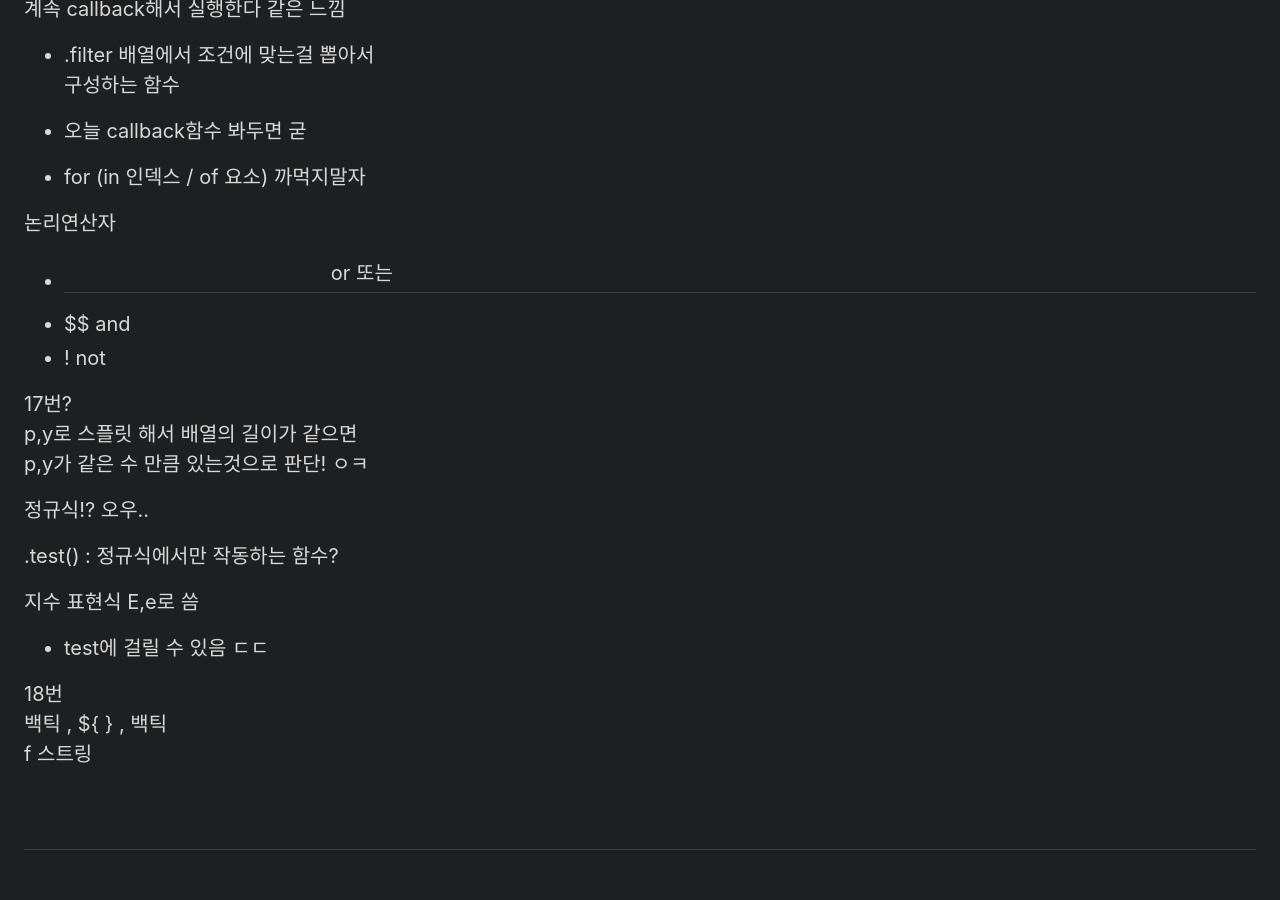
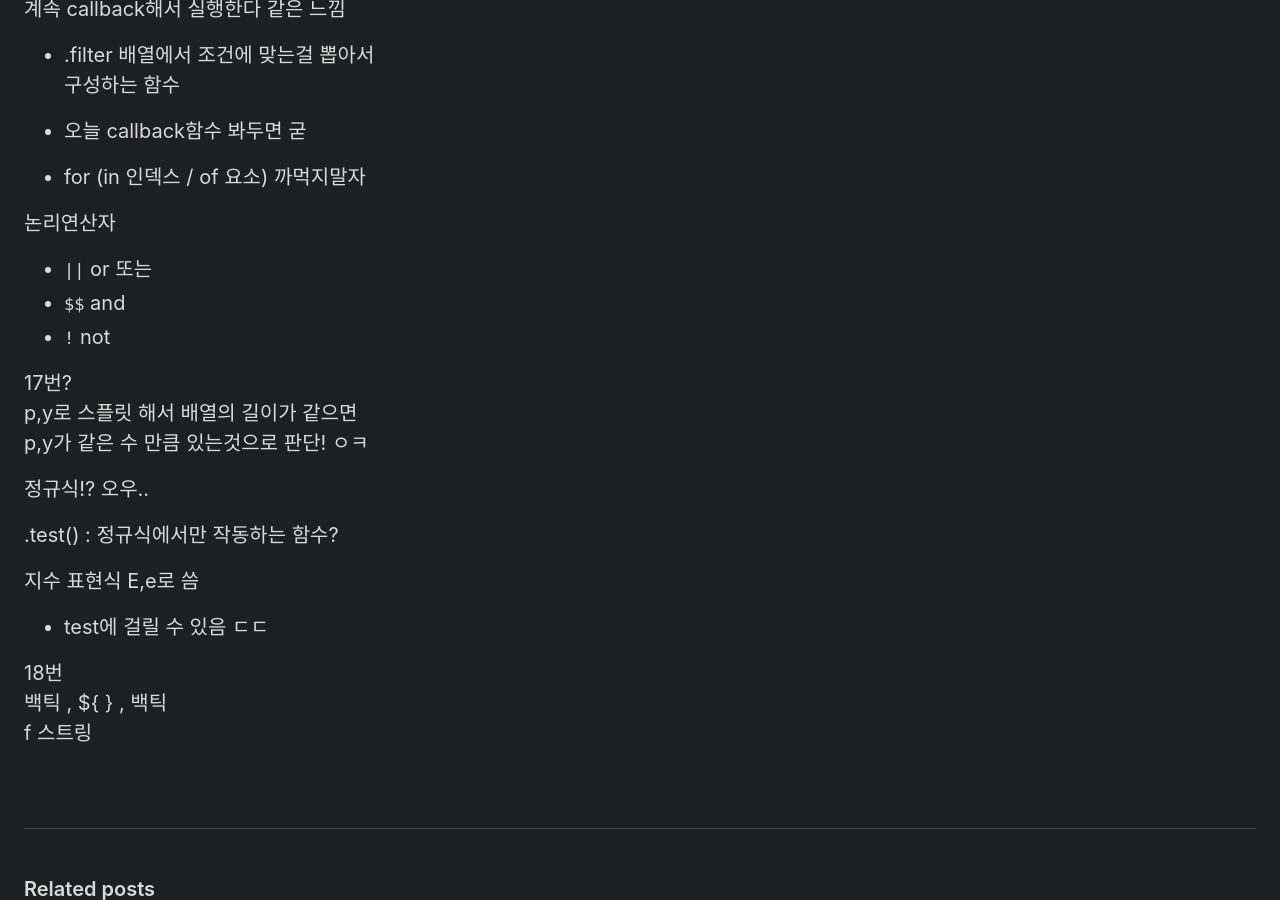
Before and after one commit to Dev-Dotoli/dev-dotoli.github.com, a Jekyll site: the page built from _posts/2022-08-08-inno-8.md, in a window 1280 px wide and 900 px high, scrolled down 830 px. Built offline with Jekyll 4.4.1, drawn with Linux system fonts in a browser that asks for light colours.

Commit message:
Docs: fix typo

```diff
--- a/_posts/2022-08-08-inno-8.md
+++ b/_posts/2022-08-08-inno-8.md
@@ -38,9 +38,9 @@ callback함수?
 
 논리연산자
 
-- || or 또는
-- $$ and
-- ! not
+- `||` or 또는
+- `$$` and
+- `!` not
 
 17번? <br>
 p,y로 스플릿 해서 배열의 길이가 같으면 <br>
```
